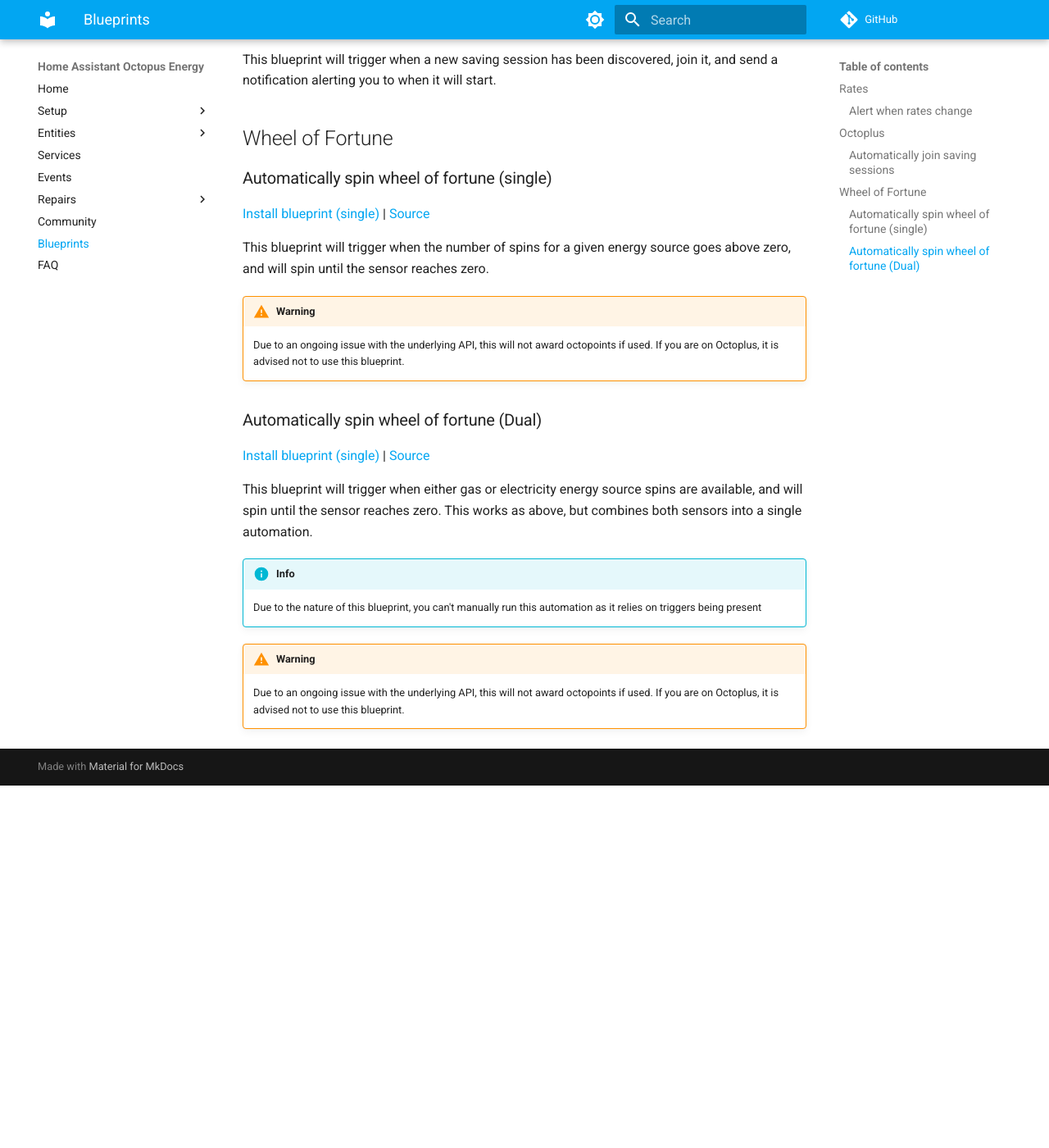
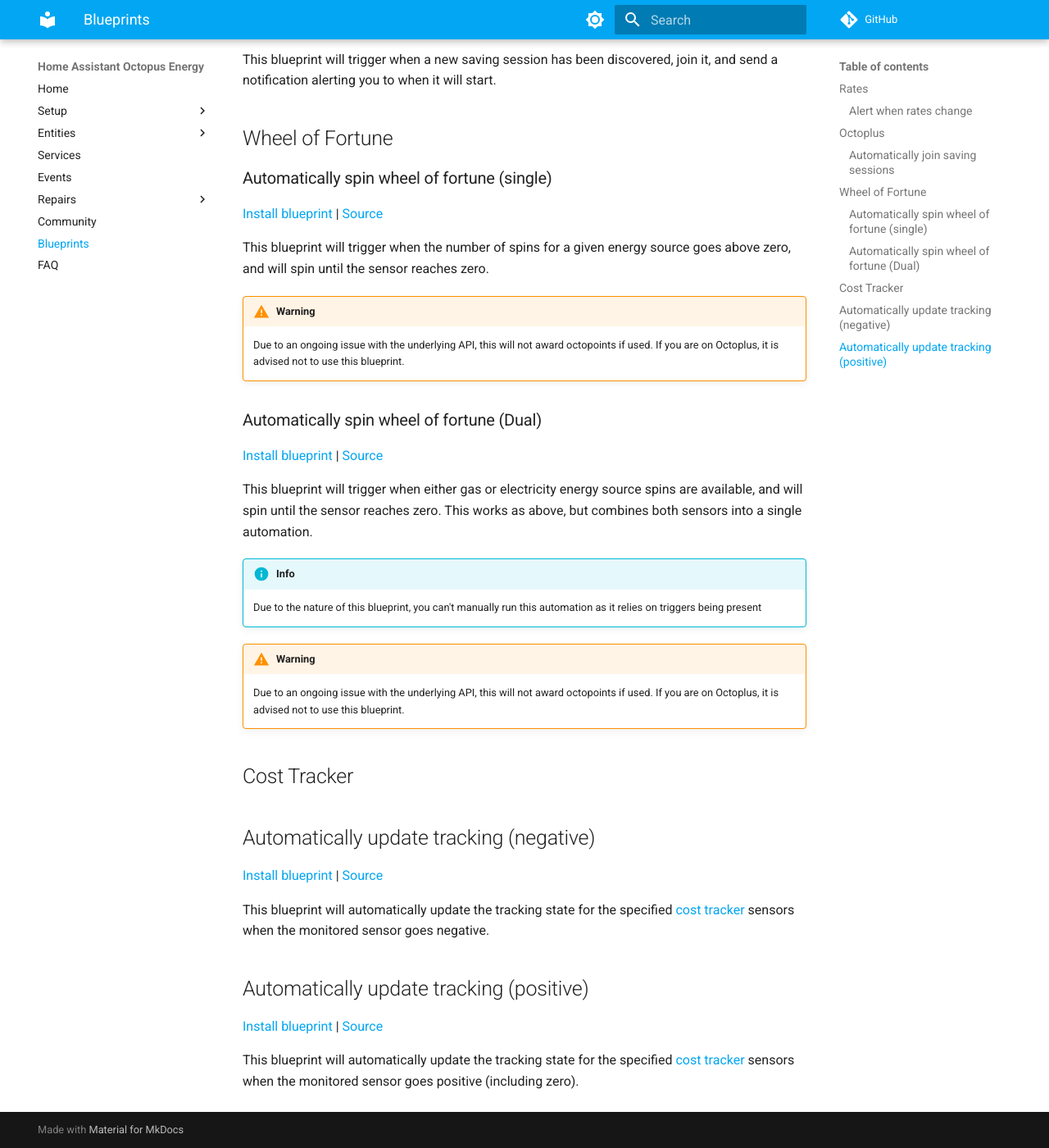
Before and after one commit to BottlecapDave/HomeAssistant-OctopusEnergy, an MkDocs documentation site: the page built from _docs/blueprints.md, in a window 1280 px wide and 1400 px high, scrolled down 554 px. Shown: the whole window at 82% size. Built offline with MkDocs 1.6.1 and Material for MkDocs 9.7.7, drawn with Linux system fonts in a browser that asks for light colours; comment, search, counter and statistics services are not loaded; before the commit the page ends 1512 px from its top, so only the background shows below that.

Commit message:
docs: Updated docs around cost trackers

```diff
--- a/_docs/blueprints.md
+++ b/_docs/blueprints.md
@@ -22,7 +22,7 @@
 
 ### Automatically spin wheel of fortune (single)
 
-[Install blueprint (single)](https://my.home-assistant.io/redirect/blueprint_import/?blueprint_url=https%3A%2F%2Fgithub.com%2FBottlecapDave%2FHomeAssistant-OctopusEnergy%2Fblob%2Fdevelop%2F_docs%2Fblueprints%2Foctopus_energy_spin_wheel_of_fortune_single.yml) | [Source](./blueprints/octopus_energy_spin_wheel_of_fortune_single.yml)
+[Install blueprint](https://my.home-assistant.io/redirect/blueprint_import/?blueprint_url=https%3A%2F%2Fgithub.com%2FBottlecapDave%2FHomeAssistant-OctopusEnergy%2Fblob%2Fdevelop%2F_docs%2Fblueprints%2Foctopus_energy_spin_wheel_of_fortune_single.yml) | [Source](./blueprints/octopus_energy_spin_wheel_of_fortune_single.yml)
 
 This blueprint will trigger when the number of spins for a given energy source goes above zero, and will spin until the sensor reaches zero.
 
@@ -32,7 +32,7 @@
 
 ### Automatically spin wheel of fortune (Dual)
 
-[Install blueprint (single)](https://my.home-assistant.io/redirect/blueprint_import/?blueprint_url=https%3A%2F%2Fgithub.com%2FBottlecapDave%2FHomeAssistant-OctopusEnergy%2Fblob%2Fdevelop%2F_docs%2Fblueprints%2Foctopus_energy_spin_wheel_of_fortune_dual.yml) | [Source](./blueprints/octopus_energy_spin_wheel_of_fortune_dual.yml)
+[Install blueprint](https://my.home-assistant.io/redirect/blueprint_import/?blueprint_url=https%3A%2F%2Fgithub.com%2FBottlecapDave%2FHomeAssistant-OctopusEnergy%2Fblob%2Fdevelop%2F_docs%2Fblueprints%2Foctopus_energy_spin_wheel_of_fortune_dual.yml) | [Source](./blueprints/octopus_energy_spin_wheel_of_fortune_dual.yml)
 
 This blueprint will trigger when either gas or electricity energy source spins are available, and will spin until the sensor reaches zero. This works as above, but combines both sensors into a single automation.
 
@@ -43,3 +43,17 @@
 !!! warning
 
     Due to an ongoing issue with the underlying API, this will not award octopoints if used. If you are on Octoplus, it is advised not to use this blueprint.
+
+## Cost Tracker
+
+## Automatically update tracking (negative)
+
+[Install blueprint](https://my.home-assistant.io/redirect/blueprint_import/?blueprint_url=https%3A%2F%2Fgithub.com%2FBottlecapDave%2FHomeAssistant-OctopusEnergy%2Fblob%2Fdevelop%2F_docs%2Fblueprints%2Foctopus_energy_cost_tracker_negative.yml) | [Source](./blueprints/octopus_energy_cost_tracker_negative.yml)
+
+This blueprint will automatically update the tracking state for the specified [cost tracker](./setup/cost_tracker.md) sensors when the monitored sensor goes negative.
+
+## Automatically update tracking (positive)
+
+[Install blueprint](https://my.home-assistant.io/redirect/blueprint_import/?blueprint_url=https%3A%2F%2Fgithub.com%2FBottlecapDave%2FHomeAssistant-OctopusEnergy%2Fblob%2Fdevelop%2F_docs%2Fblueprints%2Foctopus_energy_cost_tracker_positive.yml) | [Source](./blueprints/octopus_energy_cost_tracker_positive.yml)
+
+This blueprint will automatically update the tracking state for the specified [cost tracker](./setup/cost_tracker.md) sensors when the monitored sensor goes positive (including zero).
--- a/mkdocs.yml
+++ b/mkdocs.yml
@@ -7,6 +7,7 @@
   - Setup:
     - ./setup/account.md
     - ./setup/target_rate.md
+    - ./setup/cost_tracker.md
     - ./setup/energy_dashboard.md
   - Entities:
     - Electricity: ./entities/electricity.md
```
Also changed, not shown: _docs/index.md (+6 -0 lines), _docs/services.md (+17 -0 lines), _docs/setup/cost_tracker.md (added, +103 -0 lines), _docs/setup/target_rate.md (+2 -2 lines), 2 other files.
